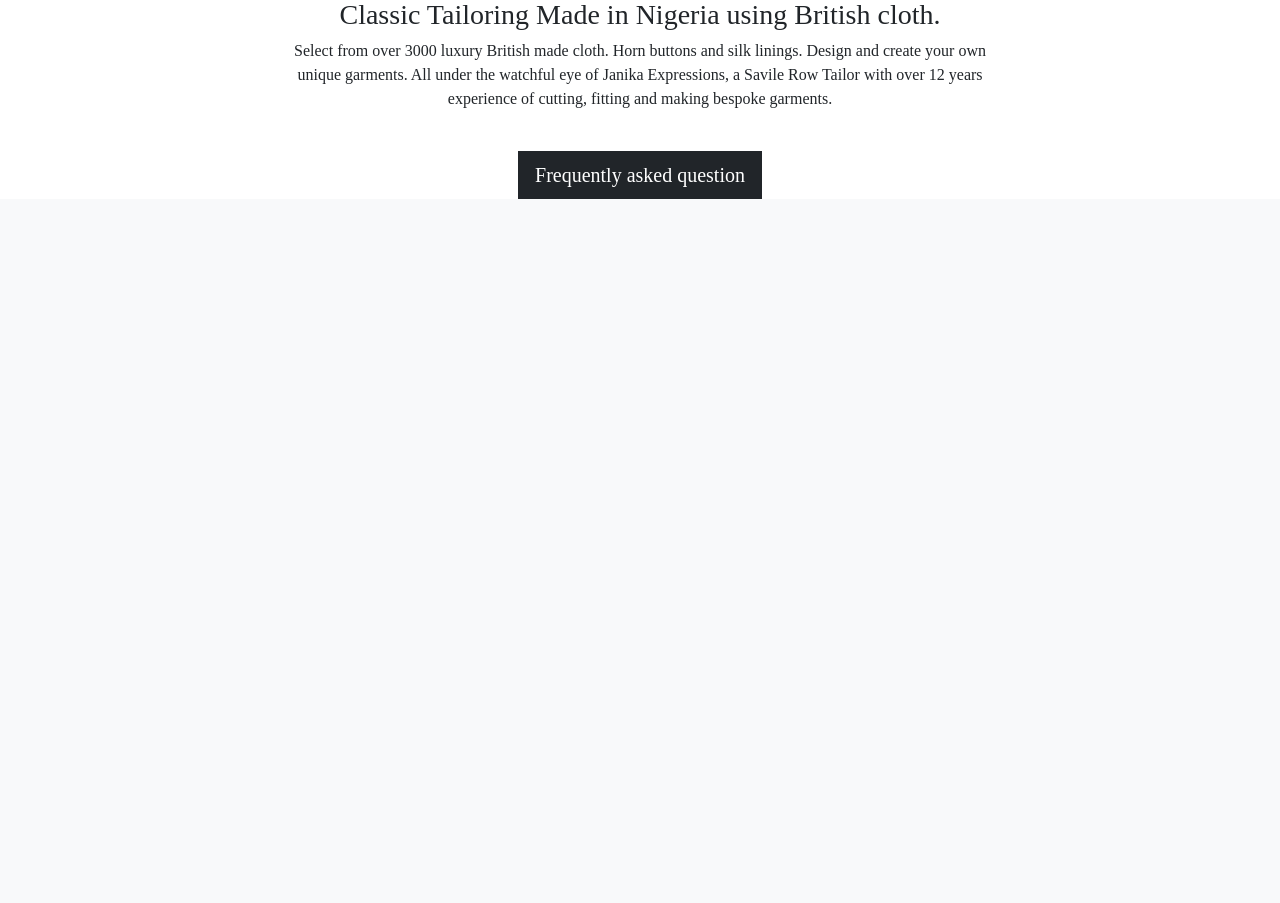
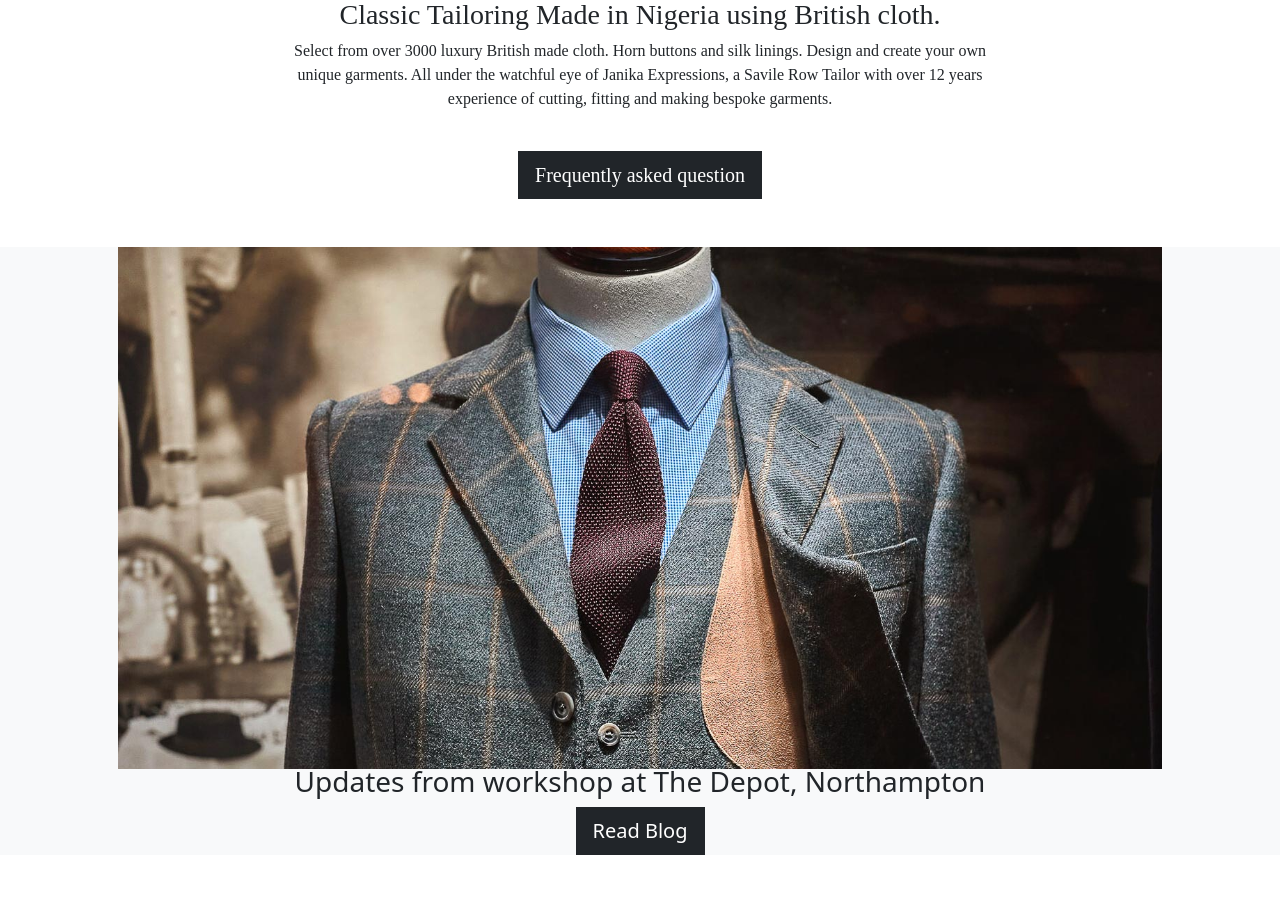
Before and after one commit to NnamTechWave/JanikaExpressions, a Flask app: page / in a window 1280 px wide. Shown: the part 4946-5849 px from the top of the page. Before the commit the page ends 5145 px from the top, so only its background shows below. Run offline with Flask 3, Linux system fonts and the light colour scheme; some libraries are stand-ins or nearby versions.

Commit message:
Add a Read the blog section for index.html

```diff
--- a/templates/index.html
+++ b/templates/index.html
@@ -436,6 +436,22 @@
             </div>
         </div>
     </section>
+    <!-- Read the blog -->
+    <section>
+        <div class="bg-light">
+            <div id="myCarousel" class="carousel slide mb-lg-5 mb-4 container px-lg-5 px-4 mt-5" data-bs-ride="carousel">
+                <div class="carousel-inner">
+                    <div class="carousel-item-b active">
+                        <img src="/static/images/McCann_Bespoke_Header_Header_Bespoke_2-1.jpg" class="bd-placeholder-img" alt="">
+                        <div class="carousel-caption-blog text-lg-center text-start justify-content-center p-0">
+                            <h3>Updates from workshop at The Depot, Northampton</h3>
+                            <button class="btn btn-lg btn-dark rounded-0">Read Blog</button>
+                        </div>
+                    </div>
+                </div>
+            </div>
+        </div>
+    </section>
 
 </main>
 
```
